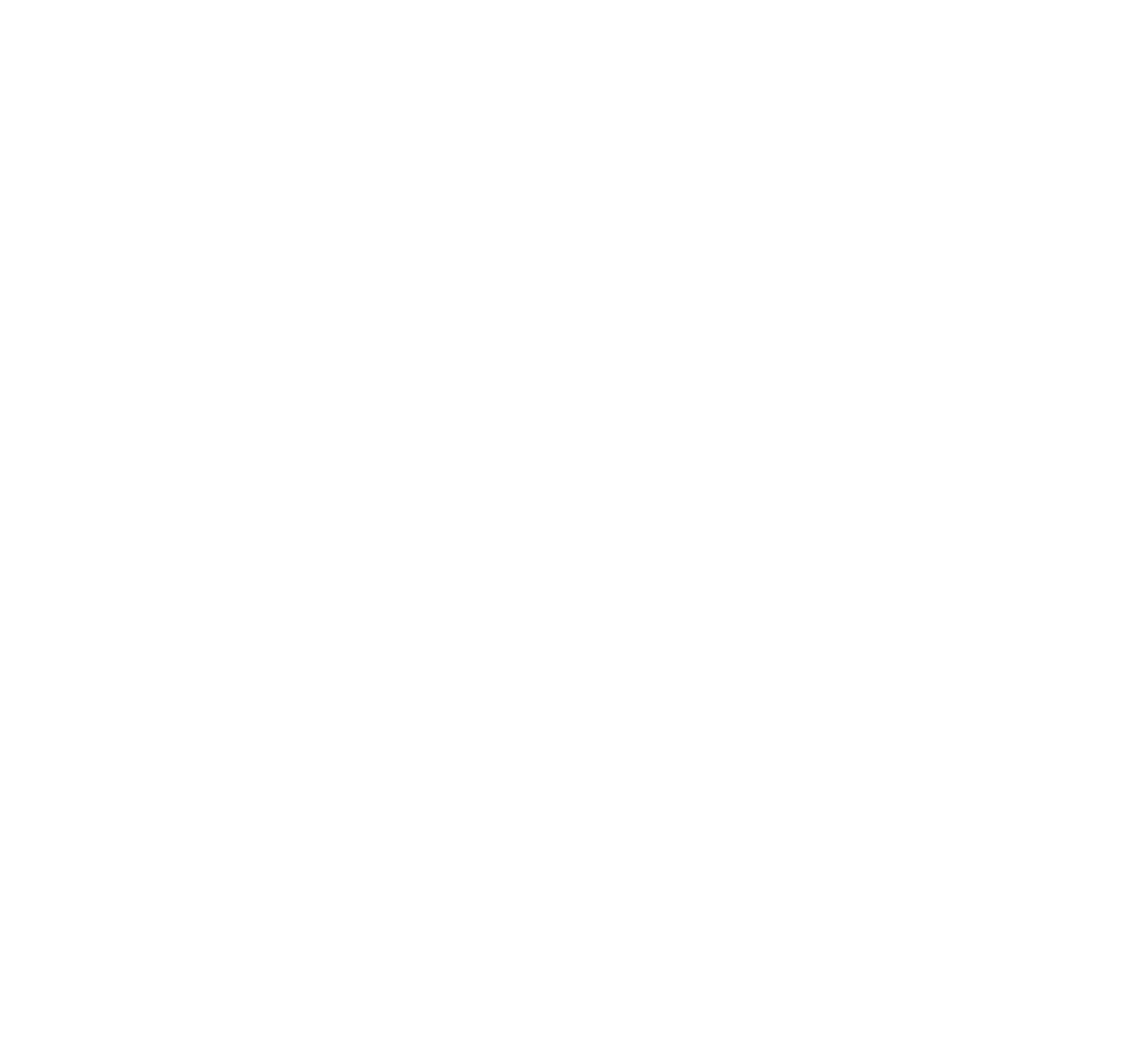
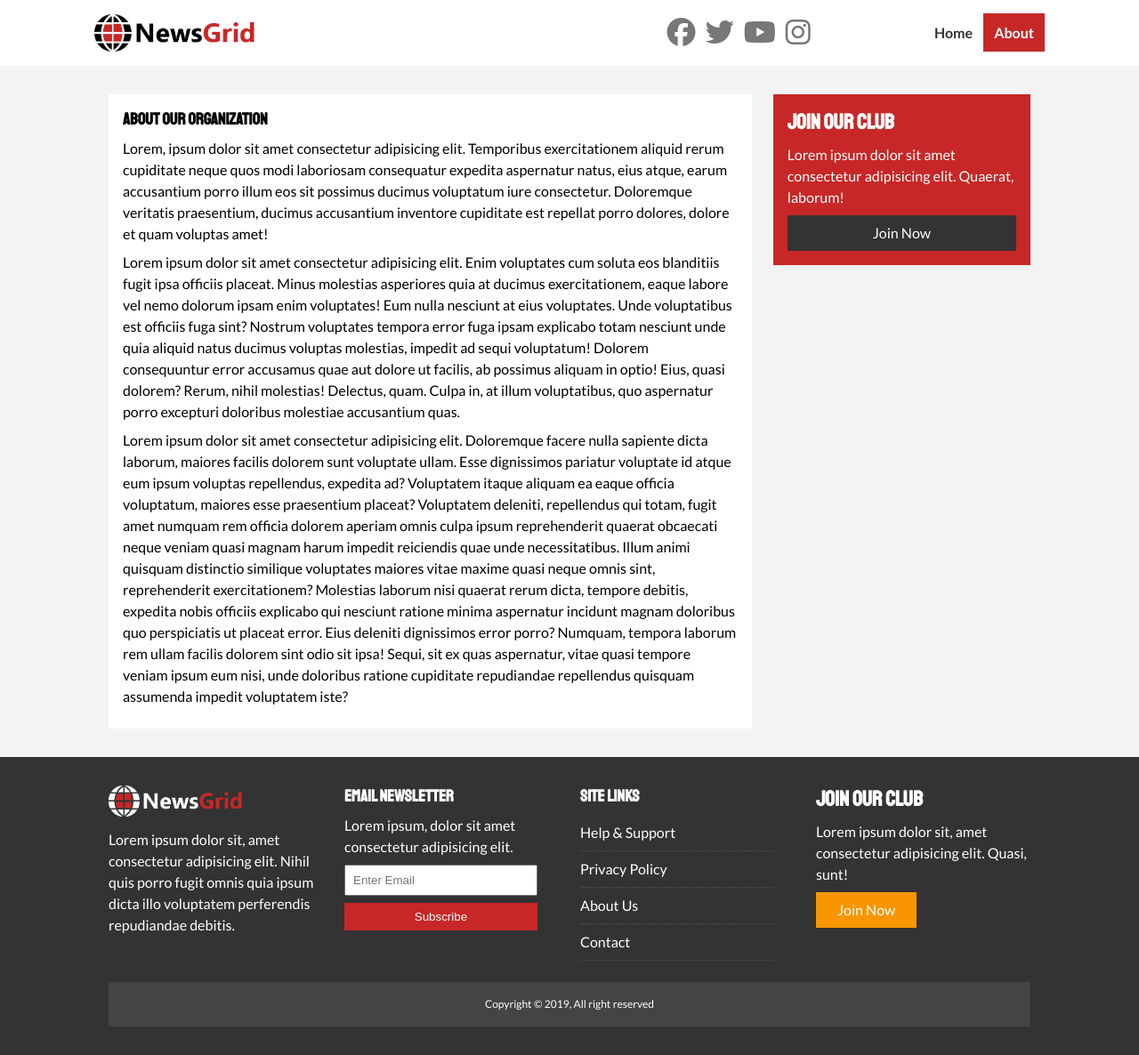
Before and after one commit to anastasiabobere/News-Grid, a plain HTML site: page about.html in a window 1280 px wide. Shown: the whole page at 89% size. Before the commit the page ends 800 px from the top, so only its background shows below. Drawn offline with Linux system fonts and the light colour scheme.

Commit message:
about page

```diff
--- a/about.html
+++ b/about.html
@@ -0,0 +1,153 @@
+<!DOCTYPE html>
+<html lang="en">
+  <head>
+    <meta charset="UTF-8" />
+    <meta http-equiv="X-UA-Compatible" content="IE=edge" />
+    <meta name="viewport" content="width=device-width, initial-scale=1.0" />
+    <script
+      src="https://kit.fontawesome.com/1995a9df69.js"
+      crossorigin="anonymous"></script>
+    <link rel="stylesheet" href="css/style.css" />
+    <link
+      rel="stylesheet"
+      media="screen and (max-width: 768px)"
+      href="css/mobile.css" />
+    <link rel="shortcut icon" type="image/x-icon" href="favicon.ico" />
+    <link rel="preconnect" href="https://fonts.googleapis.com" />
+    <link rel="preconnect" href="https://fonts.gstatic.com" crossorigin />
+    <link
+      href="https://fonts.googleapis.com/css2?family=Lato:ital,wght@0,100;0,300;0,400;0,700;0,900;1,100;1,300;1,400;1,700;1,900&family=Staatliches&display=swap"
+      rel="stylesheet" />
+
+    <title>NewsGrid | About</title>
+  </head>
+  <body>
+    <nav id="main-nav">
+      <div class="container">
+        <img src="image_resources/logo.png" alt="NewsGrid Logo" class="logo" />
+        <div class="social">
+          <a href="http://facebook.com" target="_blank"
+            ><i class="fab fa-facebook fa-2x"></i
+          ></a>
+          <a href="http://twitter.com" target="_blank"
+            ><i class="fab fa-twitter fa-2x"></i
+          ></a>
+          <a href="http://youtube.com" target="_blank"
+            ><i class="fab fa-youtube fa-2x"></i
+          ></a>
+          <a href="http://instagram.com" target="_blank"
+            ><i class="fab fa-instagram fa-2x"></i
+          ></a>
+        </div>
+        <div>
+          <ul>
+            <li><a href="index.html">Home</a></li>
+            <li><a class="current" href="about.html">About</a></li>
+          </ul>
+        </div>
+      </div>
+    </nav>
+    <section id="about">
+      <div class="container">
+        <div class="page-container">
+          <article class="card">
+            <h1 class="l-heading">About Our Organization</h1>
+            <p>
+              Lorem, ipsum dolor sit amet consectetur adipisicing elit.
+              Temporibus exercitationem aliquid rerum cupiditate neque quos modi
+              laboriosam consequatur expedita aspernatur natus, eius atque,
+              earum accusantium porro illum eos sit possimus ducimus voluptatum
+              iure consectetur. Doloremque veritatis praesentium, ducimus
+              accusantium inventore cupiditate est repellat porro dolores,
+              dolore et quam voluptas amet!
+            </p>
+            <p>
+              Lorem ipsum dolor sit amet consectetur adipisicing elit. Enim
+              voluptates cum soluta eos blanditiis fugit ipsa officiis placeat.
+              Minus molestias asperiores quia at ducimus exercitationem, eaque
+              labore vel nemo dolorum ipsam enim voluptates! Eum nulla nesciunt
+              at eius voluptates. Unde voluptatibus est officiis fuga sint?
+              Nostrum voluptates tempora error fuga ipsam explicabo totam
+              nesciunt unde quia aliquid natus ducimus voluptas molestias,
+              impedit ad sequi voluptatum! Dolorem consequuntur error accusamus
+              quae aut dolore ut facilis, ab possimus aliquam in optio! Eius,
+              quasi dolorem? Rerum, nihil molestias! Delectus, quam. Culpa in,
+              at illum voluptatibus, quo aspernatur porro excepturi doloribus
+              molestiae accusantium quas.
+            </p>
+            <p>
+              Lorem ipsum dolor sit amet consectetur adipisicing elit.
+              Doloremque facere nulla sapiente dicta laborum, maiores facilis
+              dolorem sunt voluptate ullam. Esse dignissimos pariatur voluptate
+              id atque eum ipsum voluptas repellendus, expedita ad? Voluptatem
+              itaque aliquam ea eaque officia voluptatum, maiores esse
+              praesentium placeat? Voluptatem deleniti, repellendus qui totam,
+              fugit amet numquam rem officia dolorem aperiam omnis culpa ipsum
+              reprehenderit quaerat obcaecati neque veniam quasi magnam harum
+              impedit reiciendis quae unde necessitatibus. Illum animi quisquam
+              distinctio similique voluptates maiores vitae maxime quasi neque
+              omnis sint, reprehenderit exercitationem? Molestias laborum nisi
+              quaerat rerum dicta, tempore debitis, expedita nobis officiis
+              explicabo qui nesciunt ratione minima aspernatur incidunt magnam
+              doloribus quo perspiciatis ut placeat error. Eius deleniti
+              dignissimos error porro? Numquam, tempora laborum rem ullam
+              facilis dolorem sint odio sit ipsa! Sequi, sit ex quas aspernatur,
+              vitae quasi tempore veniam ipsum eum nisi, unde doloribus ratione
+              cupiditate repudiandae repellendus quisquam assumenda impedit
+              voluptatem iste?
+            </p>
+          </article>
+          <aside class="card bg-primary">
+            <h2>Join Our Club</h2>
+            <p>
+              Lorem ipsum dolor sit amet consectetur adipisicing elit. Quaerat,
+              laborum!
+            </p>
+            <a href="" class="btn btn-dark btn-block">Join Now</a>
+          </aside>
+        </div>
+      </div>
+    </section>
+    <!-- footer -->
+    <footer id="main-footer" class="py-2">
+      <div class="container footer-container">
+        <div>
+          <img src="image_resources/logo_light.png" alt="NewsGrid" />
+          <p>
+            Lorem ipsum dolor sit, amet consectetur adipisicing elit. Nihil quis
+            porro fugit omnis quia ipsum dicta illo voluptatem perferendis
+            repudiandae debitis.
+          </p>
+        </div>
+        <div>
+          <h3>Email NewsLetter</h3>
+          <p>Lorem ipsum, dolor sit amet consectetur adipisicing elit.</p>
+          <form>
+            <input type="email" placeholder="Enter Email " /><input
+              type="submit"
+              value="Subscribe"
+              class="btn btn-primary" />
+          </form>
+        </div>
+        <div>
+          <h3>Site Links</h3>
+          <ul class="list">
+            <li><a href="#">Help & Support</a></li>
+            <li><a href="#">Privacy Policy</a></li>
+            <li><a href="#">About Us </a></li>
+            <li><a href="#">Contact</a></li>
+          </ul>
+        </div>
+        <div>
+          <h2>Join Our Club</h2>
+          <p>
+            Lorem ipsum dolor sit, amet consectetur adipisicing elit. Quasi,
+            sunt!
+          </p>
+          <a href="#" class="btn btn-secondary">Join Now</a>
+        </div>
+        <div><p>Copyright &copy; 2019, All right reserved</p></div>
+      </div>
+    </footer>
+  </body>
+</html>
--- a/css/style.css
+++ b/css/style.css
@@ -151,6 +151,16 @@ h6 {
 .list li a:hover {
   color: var(--primary-color) !important;
 }
+/* Inner page */
+.page-container {
+  display: grid;
+  grid-template-columns: 5fr 2fr;
+  margin: 2rem 0;
+  grid-gap: 1.5rem;
+}
+.page-container > *:first-child {
+  grid-row: 1 / span 3;
+}
 /* navigation */
 #main-nav {
   background: #fff;
```
